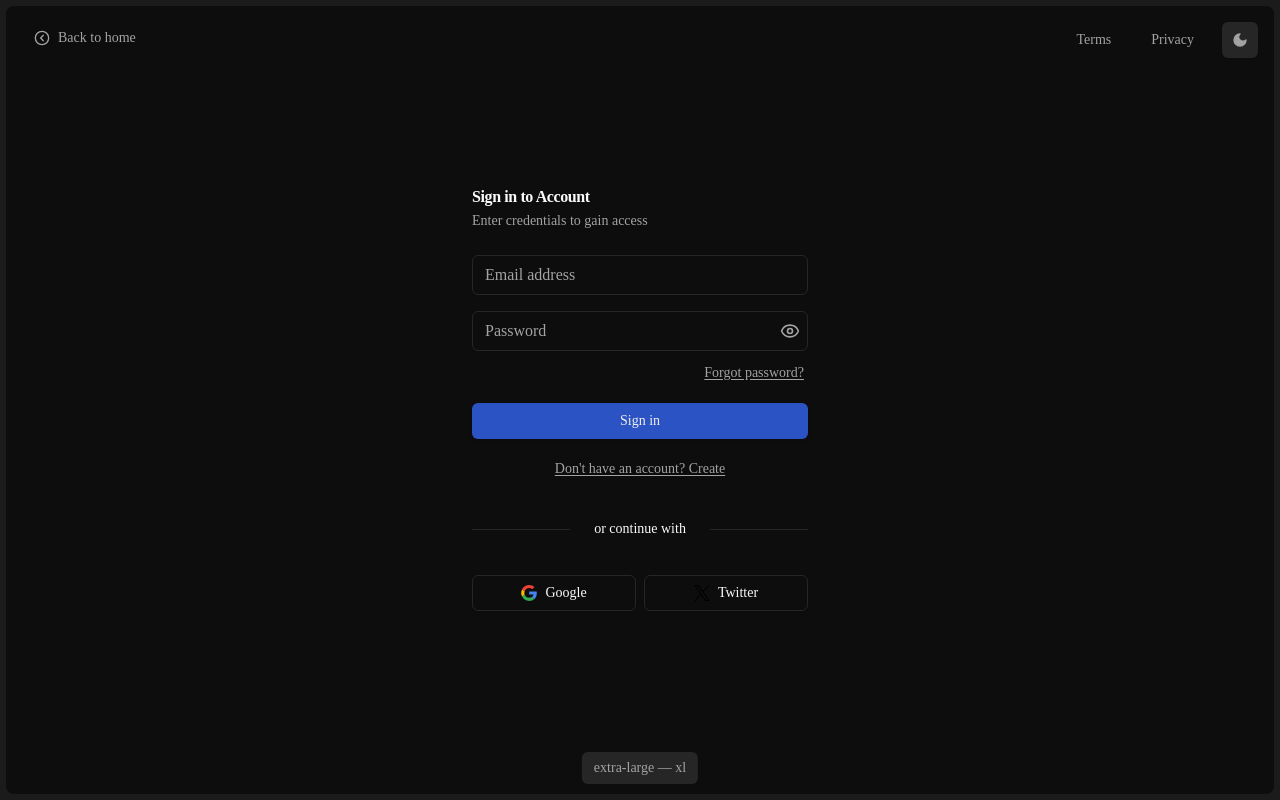
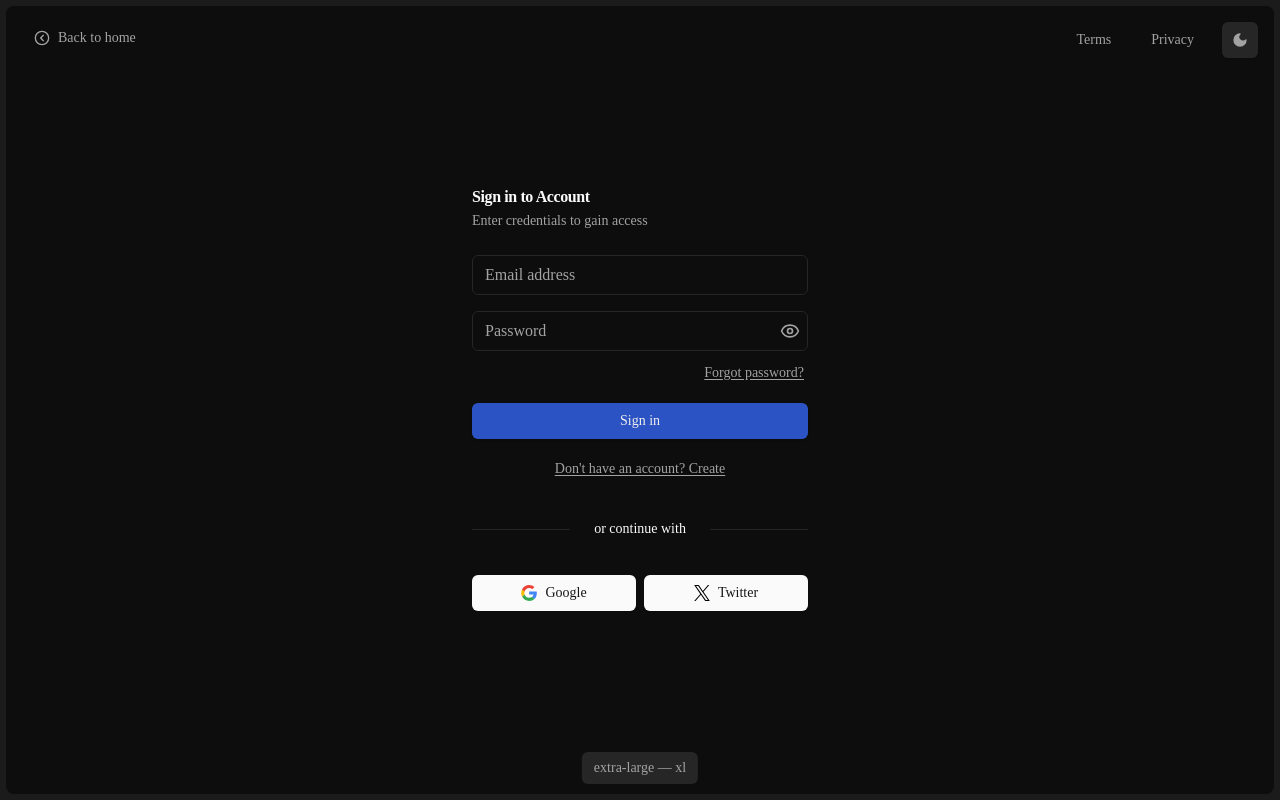
Before and after one commit to unorodeo/authexp_, a Next.js app: page /sign-in in a window 1280 px wide. Built offline with nearby package versions, Linux system fonts and the light colour scheme.

Commit message:
refac: change button variants

```diff
--- a/components/oauth.tsx
+++ b/components/oauth.tsx
@@ -1,5 +1,5 @@
-import { Button } from "./ui/button";
-import { Icons } from "./ui/icons";
+import { Button } from "@/components/ui/button";
+import { Icons } from "@/components/ui/icons";
 import React from "react";
 
 export const OAuth: React.FC = () => {
@@ -7,14 +7,14 @@ export const OAuth: React.FC = () => {
     <div className="grid grid-cols-2 gap-2">
       <Button
         type="button"
-        variant={"outline"}
+        variant={"tertiary"}
       >
         <Icons.GoogleIcon />
         Google
       </Button>
       <Button
         type="button"
-        variant={"outline"}
+        variant={"tertiary"}
       >
         <Icons.TwitterIcon />
         Twitter
```
